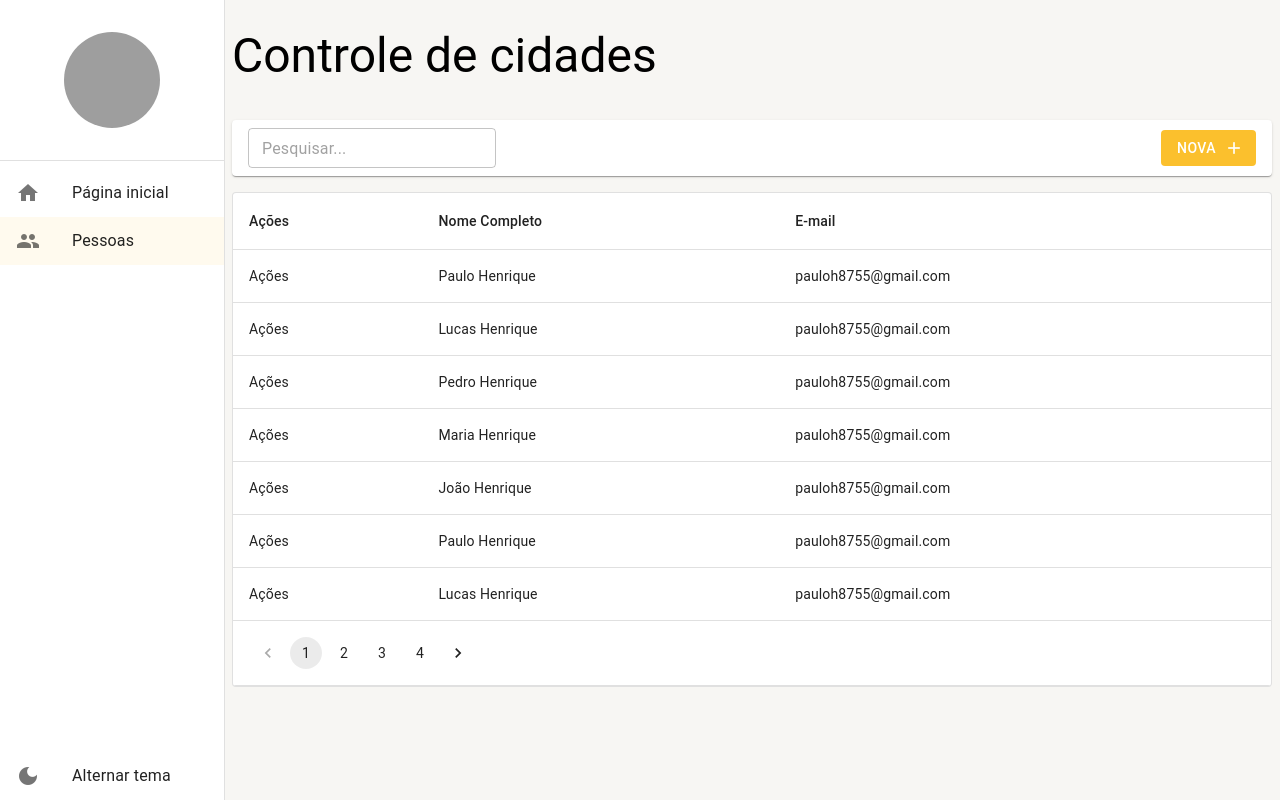
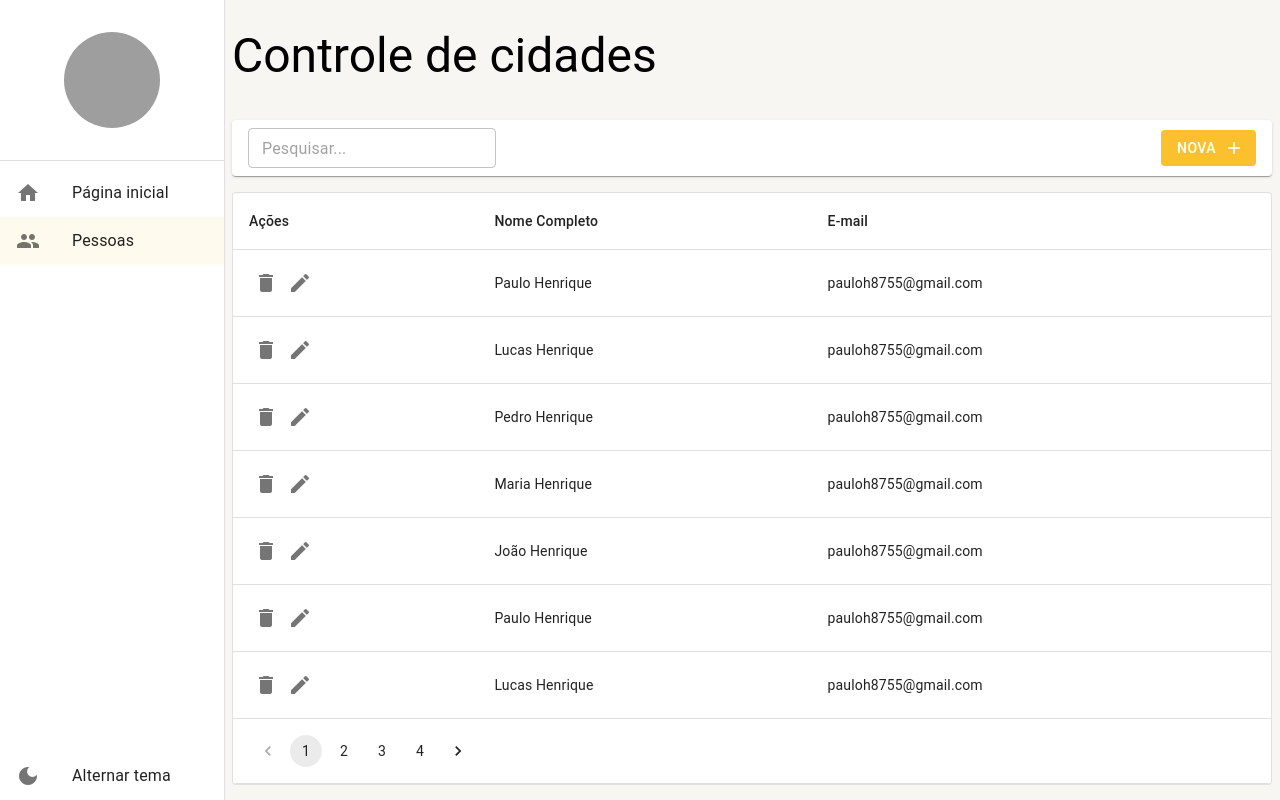
Before and after one commit to pauloh-andrade/crud-next-material-ui5, a Next.js app: page /pessoas in a window 1280 px wide. Built offline with nearby package versions, Linux system fonts and the light colour scheme; data requests are answered from the project's data file; grey boxes are pictures that could not be loaded.

Commit message:
feat: delete

```diff
--- a/src/pages/pessoas/index.jsx
+++ b/src/pages/pessoas/index.jsx
@@ -7,6 +7,8 @@
 import { Environment } from '../../environment';
 import { UseDebounce } from '../../hooks';
 import {
+	Icon,
+	IconButton,
 	LinearProgress,
 	Pagination,
 	Paper,
@@ -56,6 +58,21 @@
 		});
 	}, [busca, pagina]);
 
+	const handleClickDelete = id => {
+		if (confirm('Tem certeza que deseja apagar?')) {
+			PessoaService.deleteById(id).then(result => {
+				if (result instanceof Error) {
+					alert(result.message);
+				} else {
+					setRows(oldRows => {
+						return [...oldRows.filter(oldRow => oldRow.id !== id)];
+					});
+					alert('registro apagado com sucesso');
+				}
+			});
+		}
+	};
+
 	return (
 		<LayoutBase
 			titulo="Controle de cidades"
@@ -80,7 +97,14 @@
 					<TableBody>
 						{rows.map(row => (
 							<TableRow key={row.id}>
-								<TableCell>Ações</TableCell>
+								<TableCell>
+									<IconButton size="small" onClick={() => handleClickDelete(row.id)}>
+										<Icon>delete</Icon>
+									</IconButton>
+									<IconButton size="small" onClick={() => router.push({ pathname: `/pessoas/detalhe/${row.id}` })}>
+										<Icon>edit</Icon>
+									</IconButton>
+								</TableCell>
 								<TableCell>{row.nomeCompleto}</TableCell>
 								<TableCell>{row.email}</TableCell>
 							</TableRow>
```
